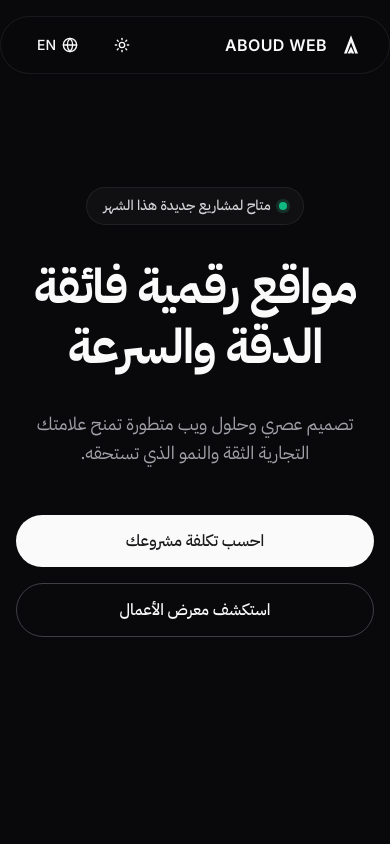
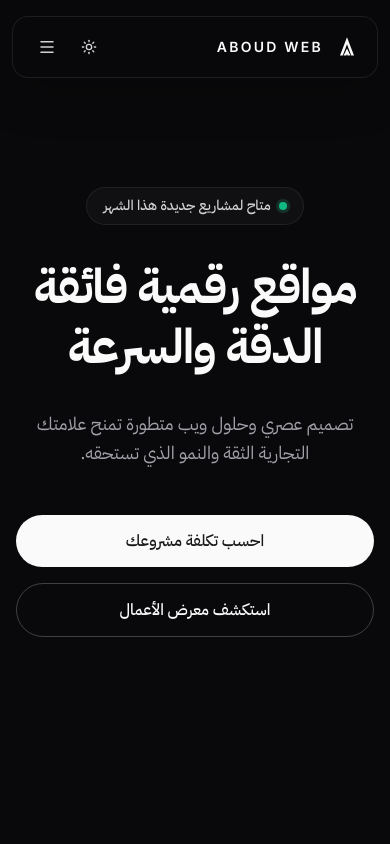
Before and after one commit to 963abod/aboudweb, a React (Vite) app: page / in a window 390 px wide. Shown: the top 844 px of the page. Built offline with nearby package versions, Linux system fonts and the light colour scheme; no server answers; the database is empty.

Commit message:
Redesign navbar with Vengeance-inspired spotlight interaction

```diff
--- a/src/components/Navbar.jsx
+++ b/src/components/Navbar.jsx
@@ -1,8 +1,11 @@
-import React from 'react';
+import React, { useState } from 'react';
 import { Logo } from './Logo';
-import { Moon, Sun, Globe } from 'lucide-react';
+import { Moon, Sun, Globe, Menu, X } from 'lucide-react';
 
 export function Navbar({ lang, setLang, theme, setTheme }) {
+  const [spotlight, setSpotlight] = useState({ x: 50, y: 50 });
+  const [mobileOpen, setMobileOpen] = useState(false);
+
   const toggleTheme = () => {
     setTheme(theme === 'dark' ? 'light' : 'dark');
   };
@@ -11,29 +14,92 @@ export function Navbar({ lang, setLang, theme, setTheme }) {
     setLang(lang === 'ar' ? 'en' : 'ar');
   };
 
+  const handlePointerMove = (event) => {
+    const rect = event.currentTarget.getBoundingClientRect();
+    setSpotlight({
+      x: ((event.clientX - rect.left) / rect.width) * 100,
+      y: ((event.clientY - rect.top) / rect.height) * 100,
+    });
+  };
+
   return (
-    <nav className="fixed top-4 inset-x-0 max-w-4xl mx-auto z-50 rounded-full px-6 py-3 border border-zinc-200 dark:border-zinc-800/60 bg-white/75 dark:bg-zinc-950/75 backdrop-blur-md flex items-center justify-between shadow-sm">
+    <nav
+      onPointerMove={handlePointerMove}
+      className="fixed top-4 inset-x-0 mx-auto w-[calc(100%-24px)] max-w-5xl z-50 overflow-hidden rounded-2xl border border-zinc-200/80 dark:border-zinc-800/70 bg-white/70 dark:bg-zinc-950/70 backdrop-blur-xl shadow-[0_12px_40px_rgba(0,0,0,.08)] dark:shadow-[0_12px_50px_rgba(0,0,0,.22)]"
+    >
+      <div
+        className="pointer-events-none absolute -inset-px opacity-0 transition-opacity duration-300 hover:opacity-100"
+        style={{
+          background: `radial-gradient(180px circle at ${spotlight.x}% ${spotlight.y}%, rgba(255,255,255,.12), transparent 70%)`,
+        }}
+      />
+
+      <div className="relative flex items-center justify-between px-4 py-3 sm:px-5">
         <div className="flex items-center gap-2.5">
           <Logo />
-        <span className="font-english font-semibold tracking-wide text-zinc-900 dark:text-zinc-50">ABOUD WEB</span>
+          <span className="font-english font-semibold tracking-[0.16em] text-sm text-zinc-900 dark:text-zinc-50">
+            ABOUD WEB
+          </span>
         </div>
 
-      <div className="flex items-center gap-4">
+        <div className="flex items-center gap-1.5">
           <button
             onClick={toggleTheme}
-          className="p-2 rounded-full hover:bg-zinc-100 dark:hover:bg-zinc-800 transition-colors"
+            className="group relative grid h-9 w-9 place-items-center rounded-xl text-zinc-600 dark:text-zinc-300 transition-all duration-200 hover:bg-zinc-100 dark:hover:bg-zinc-800/80 hover:text-zinc-950 dark:hover:text-white"
             aria-label="Toggle theme"
           >
-          {theme === 'dark' ? <Sun className="w-4 h-4" /> : <Moon className="w-4 h-4" />}
+            {theme === 'dark' ? (
+              <Sun className="h-4 w-4 transition-transform duration-300 group-hover:rotate-45" />
+            ) : (
+              <Moon className="h-4 w-4 transition-transform duration-300 group-hover:-rotate-12" />
+            )}
           </button>
 
           <button
             onClick={toggleLang}
-          className="flex items-center gap-1.5 px-3 py-1.5 rounded-full hover:bg-zinc-100 dark:hover:bg-zinc-800 transition-colors text-sm font-medium"
+            className="hidden sm:flex items-center gap-1.5 h-9 px-3 rounded-xl text-sm font-medium text-zinc-600 dark:text-zinc-300 transition-all duration-200 hover:bg-zinc-100 dark:hover:bg-zinc-800/80 hover:text-zinc-950 dark:hover:text-white"
+            aria-label="Change language"
           >
-          <Globe className="w-4 h-4" />
+            <Globe className="h-4 w-4" />
             <span className="font-english">{lang === 'ar' ? 'EN' : 'عربي'}</span>
           </button>
+
+          <button
+            onClick={() => setMobileOpen((open) => !open)}
+            className="sm:hidden group relative grid h-9 w-9 place-items-center rounded-xl text-zinc-600 dark:text-zinc-300 transition-all duration-200 hover:bg-zinc-100 dark:hover:bg-zinc-800/80"
+            aria-label={mobileOpen ? 'Close menu' : 'Open menu'}
+            aria-expanded={mobileOpen}
+          >
+            {mobileOpen ? (
+              <X className="h-[18px] w-[18px] transition-transform duration-300 group-hover:rotate-90" />
+            ) : (
+              <Menu className="h-[18px] w-[18px] transition-transform duration-300 group-hover:scale-110" />
+            )}
+          </button>
+        </div>
+      </div>
+
+      <div
+        className={`relative grid transition-[grid-template-rows,opacity] duration-300 sm:hidden ${
+          mobileOpen ? 'grid-rows-[1fr] opacity-100' : 'grid-rows-[0fr] opacity-0'
+        }`}
+      >
+        <div className="overflow-hidden">
+          <div className="border-t border-zinc-200/70 dark:border-zinc-800/70 px-4 py-3 flex items-center justify-between gap-2">
+            <button
+              onClick={() => { toggleLang(); setMobileOpen(false); }}
+              className="flex-1 h-10 rounded-xl text-sm font-medium bg-zinc-100/80 dark:bg-zinc-900/80 text-zinc-700 dark:text-zinc-200"
+            >
+              {lang === 'ar' ? 'English' : 'العربية'}
+            </button>
+            <button
+              onClick={() => { toggleTheme(); setMobileOpen(false); }}
+              className="flex-1 h-10 rounded-xl text-sm font-medium bg-zinc-100/80 dark:bg-zinc-900/80 text-zinc-700 dark:text-zinc-200"
+            >
+              {theme === 'dark' ? 'Light' : 'Dark'}
+            </button>
+          </div>
+        </div>
       </div>
     </nav>
   );
```
Lines whose indentation alone changed are shown as unchanged.
